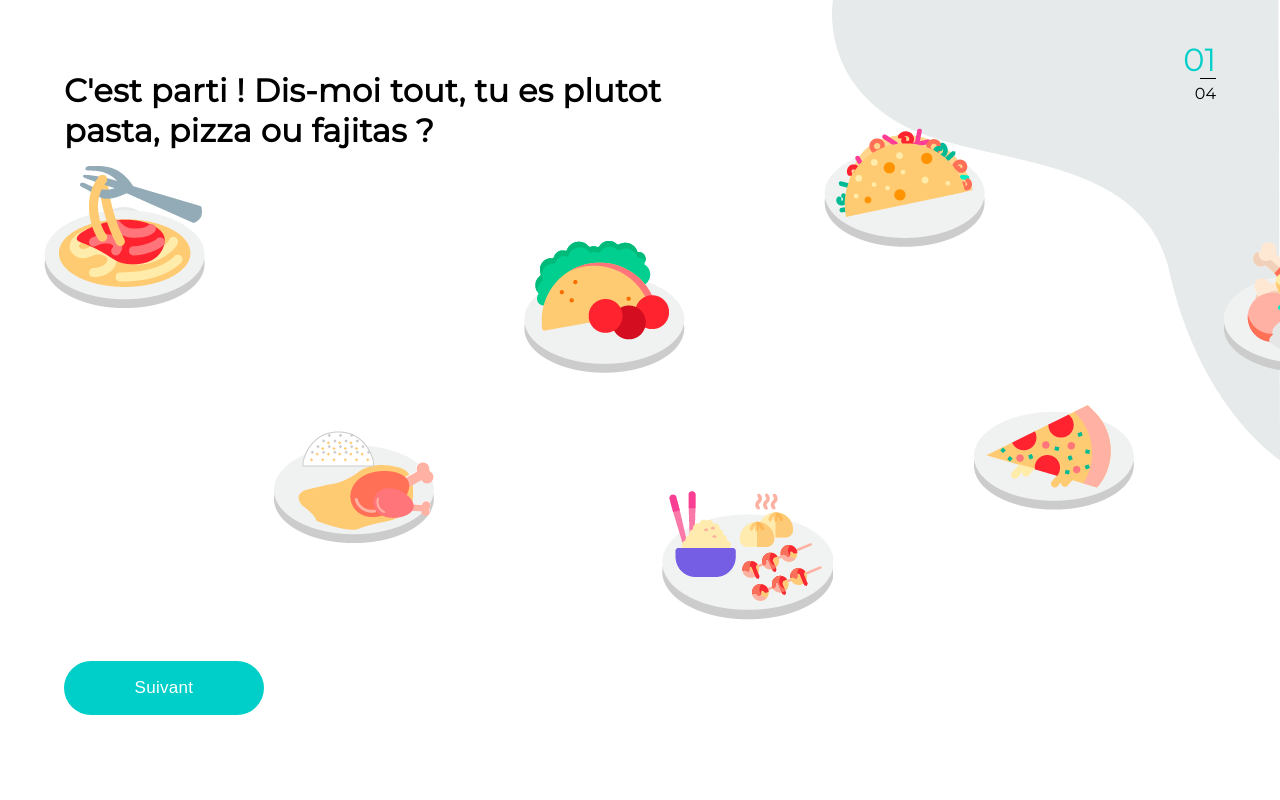
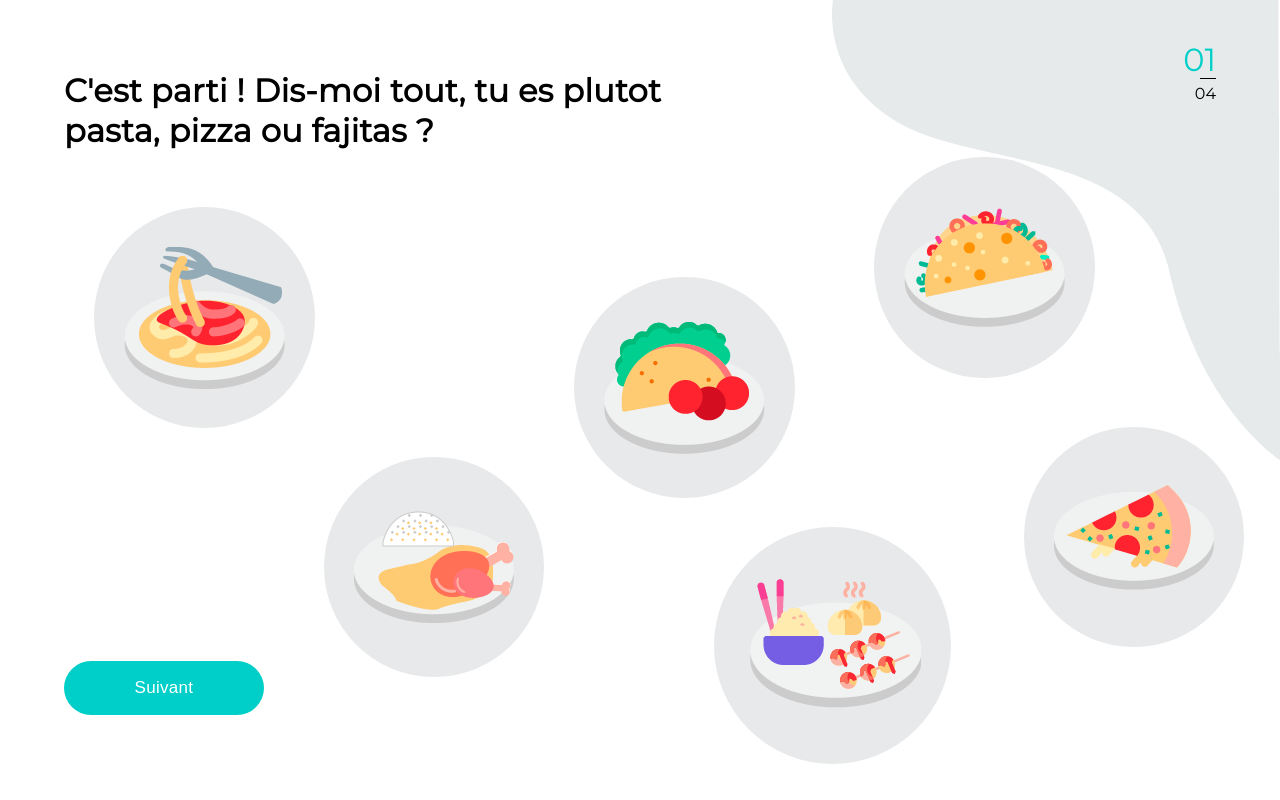
Before and after one commit to hhochart/dataviz, a Vue app: page /#/slide/1 in a window 1280 px wide. Built offline with nearby package versions, Linux system fonts and the light colour scheme.

Commit message:
:ship: loading images now works fine & build

```diff
--- a/config/index.js
+++ b/config/index.js
@@ -13,7 +13,7 @@ module.exports = {
     proxyTable: {},
 
     // Various Dev Server settings
-    host: '192.168.1.57', // can be overwritten by process.env.HOST
+    host: 'localhost', // can be overwritten by process.env.HOST
     port: 8080, // can be overwritten by process.env.PORT, if port is in use, a free one will be determined
     autoOpenBrowser: false,
     errorOverlay: true,
--- a/src/components/Picto.vue
+++ b/src/components/Picto.vue
@@ -1,7 +1,7 @@
 <template>
   <figure class="img-container" :style="style">
     <img :src="src" alt="" ref="img">
-    <figcaption class="name" >{{ name }}</figcaption>
+    <figcaption class="name">{{ name }}</figcaption>
   </figure>
 </template>
 
@@ -15,7 +15,7 @@ export default {
     }
   },
   mounted () {
-    this.$nextTick(() => {
+    this.$refs.img.onload = (e) => {
       this.w = this.$refs.img.naturalWidth
       this.h = this.$refs.img.naturalHeight
       if (this.$refs.img.naturalHeight > this.$refs.img.naturalWidth) {
@@ -27,7 +27,7 @@ export default {
         width: `${this.w}px`,
         height: `${this.h}px`
       }
-    })
+    }
   }
 }
 </script>
@@ -51,7 +51,7 @@ export default {
     transition: 0.3s ease-in-out;
   }
   &::after {
-      transition: all ease-in-out .3s;
+    transition: all ease-in-out 0.3s;
     background-color: $grisclair;
     content: '';
     position: absolute;
@@ -59,7 +59,7 @@ export default {
     left: -30px;
     right: -30px;
     bottom: -30px;
-      border-radius:100%;
+    border-radius: 100%;
     z-index: -1;
   }
 }
```
Also changed, not shown: 5 other files (tests, documents, lock files or other folders). Lines whose indentation alone changed are shown as unchanged.
